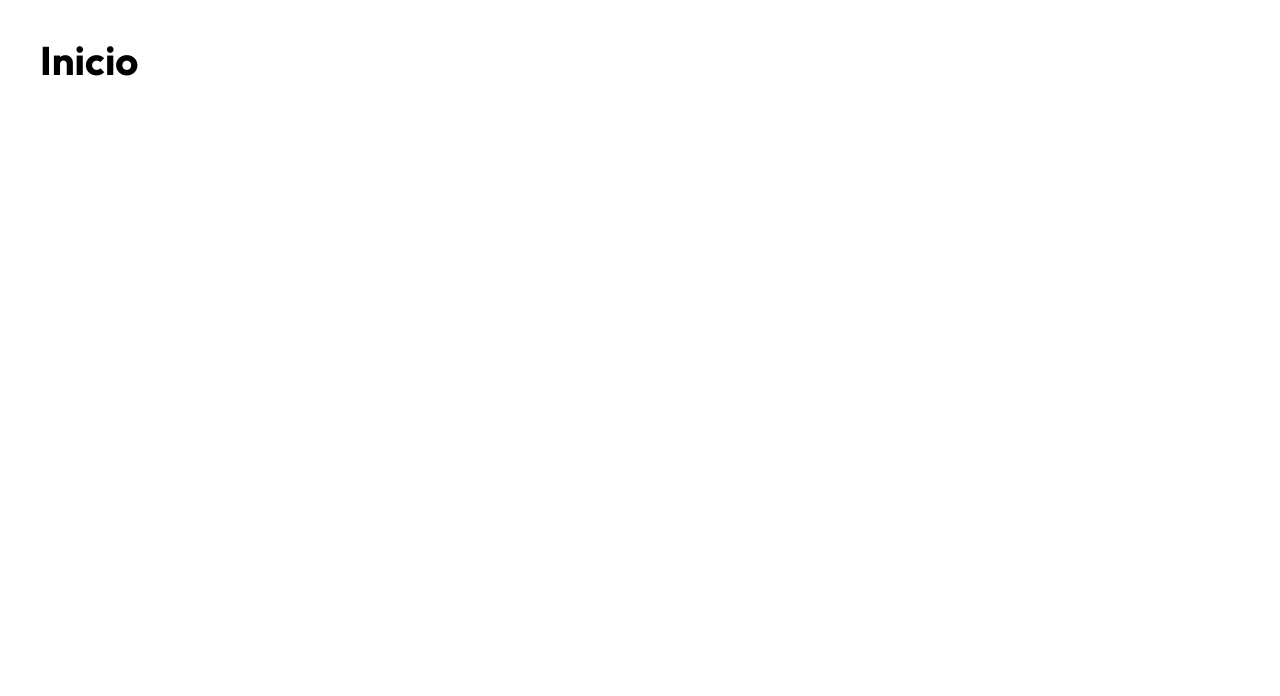
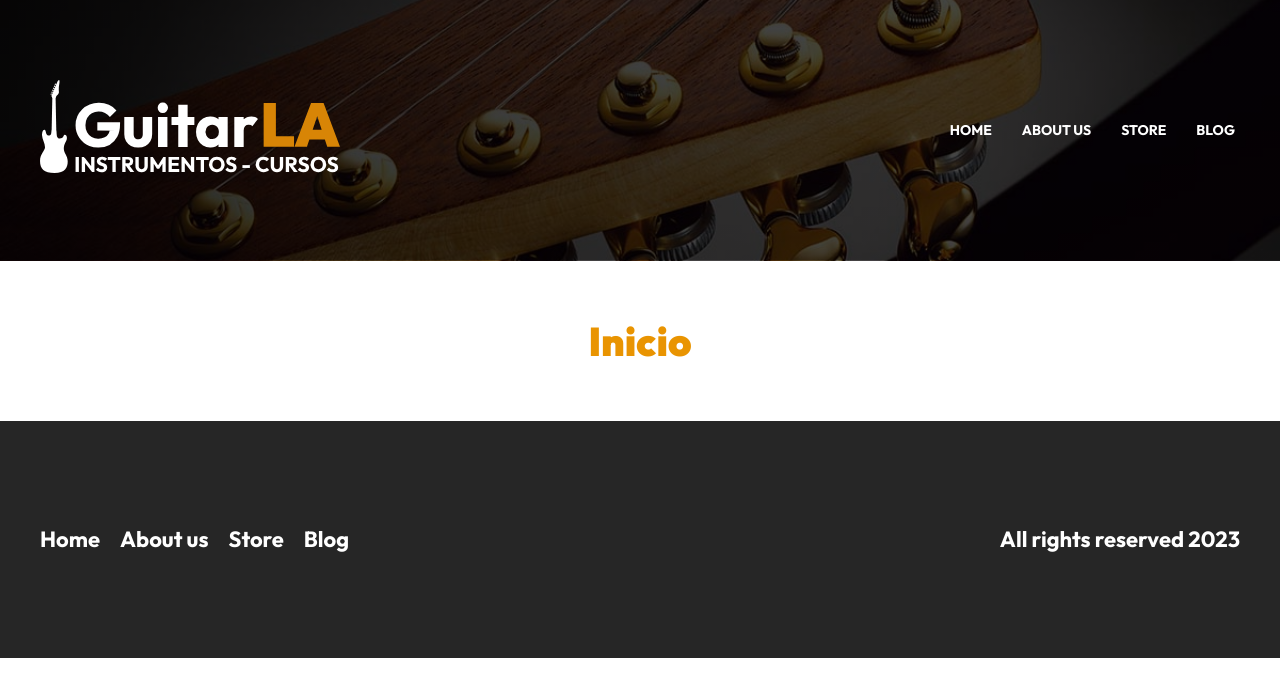
Before and after one commit to cilfonegabriel/guitarla-Astro, an Astro site: page / in a window 1280 px wide. Built offline with nearby package versions, Linux system fonts and the light colour scheme; Astro itself is replaced by a stand-in of ours.

Commit message:
Add Header and Footer

```diff
--- /dev/null
+++ b/src/components/Footer.astro
@@ -0,0 +1,61 @@
+---
+
+---
+
+<footer class="footer">
+    <div class="contenedor contenido">
+        <nav class="navegacion">
+            <a href="/">
+                Home
+            </a>
+            <a href="/aboutUs">
+                About us
+            </a>
+            <a href="/store">
+                Store
+            </a>
+            <a href="/blog">
+                Blog
+            </a>
+        </nav>
+        <p class="copyright">
+            All rights reserved { new Date().getFullYear() }
+        </p>
+    </div>
+</footer>
+
+<style>
+    .footer {
+    background-color: var(--black);
+    padding: 5rem 0;
+    margin-top: 5rem;
+}
+
+@media (min-width:768px) {
+    .contenido {
+        display: flex;
+        justify-content: space-between;
+    }
+}
+.navegacion {
+    display: flex;
+    flex-direction: column;
+    align-items: center;
+    gap: 2rem;
+}
+@media (min-width: 768px) {
+    .navegacion {
+        flex-direction: row;
+    }
+}
+.navegacion a,
+.copyright {
+    color: var(--white);
+    font-size: 2.2rem;
+    text-decoration: none;
+    font-weight: 700;
+}
+.copyright {
+    text-align: center;
+}
+</style>
--- /dev/null
+++ b/src/components/Header.astro
@@ -0,0 +1,77 @@
+---
+import { Image } from 'astro:assets';
+import logo from '../img/logo.svg'
+---
+
+<header class="header">
+    <div class="contenedor barra">
+        <a href="/">
+            <Image src={logo} alt="Imagen logotipo" />
+        </a>
+
+        <nav class="navegacion">
+            <a href="/">
+                Home
+            </a>
+            <a href="/aboutUs">
+                About us
+            </a>
+            <a href="/store">
+                Store
+            </a>
+            <a href="/blog">
+                Blog
+            </a>
+        </nav>
+    </div>
+</header>
+
+<style>
+.header {
+    background-image: linear-gradient(to right, rgb(0 0 0 / .8), rgb(0 0 0 / .7)), url(../img/header.jpg);
+    padding: 5rem 0;
+    background-position: center;
+    background-size: cover;
+}
+.header img {
+    width: 30rem;
+}
+
+.barra {
+    display: flex;
+    flex-direction: column;
+    align-items: center;
+}
+@media (min-width: 768px) {
+    .barra {
+        flex-direction: row;
+        justify-content: space-between;
+    }
+}
+
+.navegacion {
+    margin-top: 5rem;
+    display: flex;
+    align-items: center;
+    gap: 2rem;
+}
+@media (min-width: 768px) {
+    .navegacion {
+        margin: 0;
+    }
+}
+.navegacion a {
+    color: var(--white);
+    text-decoration: none;
+    font-size: 1.4rem;
+    font-weight: 700;
+    text-transform: uppercase;
+    padding: .5rem;
+    transition-property: background-color;
+    transition-duration: 300ms;
+}
+.navegacion a:hover,
+.active {
+    background-color: var(--primary);
+}
+</style>
--- a/src/layouts/Layout.astro
+++ b/src/layouts/Layout.astro
@@ -1,4 +1,7 @@
 ---
+import Header from '../components/Header.astro';
+import Footer from '../components/Footer.astro';
+
 export interface Props {
 	title: string;
 	description: string;
@@ -19,7 +22,9 @@ const { title, description } = Astro.props;
 		<meta name="description" content={description} />
 	</head>
 	<body>
+		<Header />
 		<slot />
+		<Footer />
 	</body>
 </html>
 <style is:global>
--- a/src/pages/index.astro
+++ b/src/pages/index.astro
@@ -3,8 +3,8 @@ import Layout from '../layouts/Layout.astro';
 ---
 
 <Layout title="Inicio" description="Store page for musical instruments, guitars, courses, blog and more">
-	<main>
-		<h1>Inicio</h1>
+	<main class="contenedor">
+		<h1 class="heading">Inicio</h1>
 	</main>
 </Layout>
 
```
Also changed, not shown: src/img/header.jpg (added), src/img/logo.svg (added), src/img/nosotros.jpg (added).
